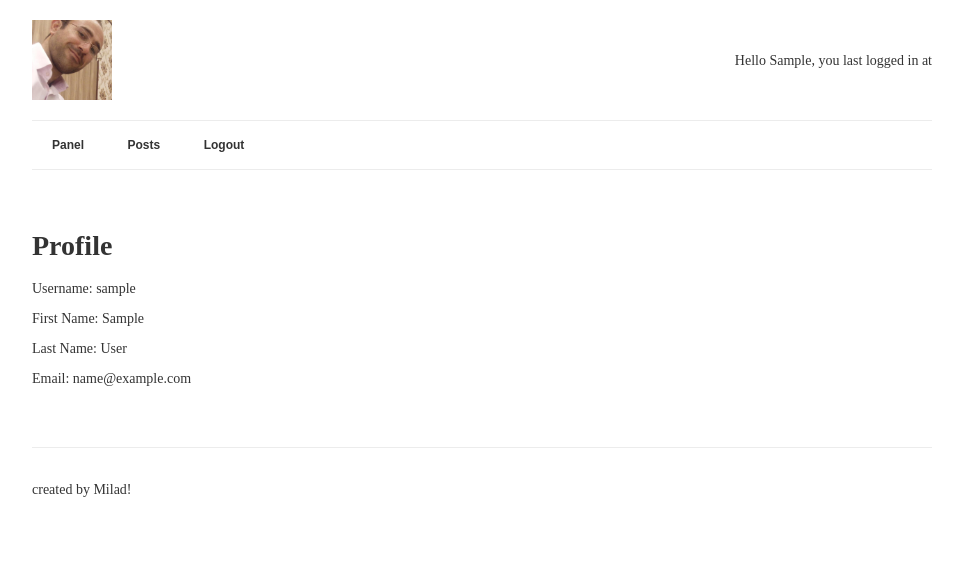
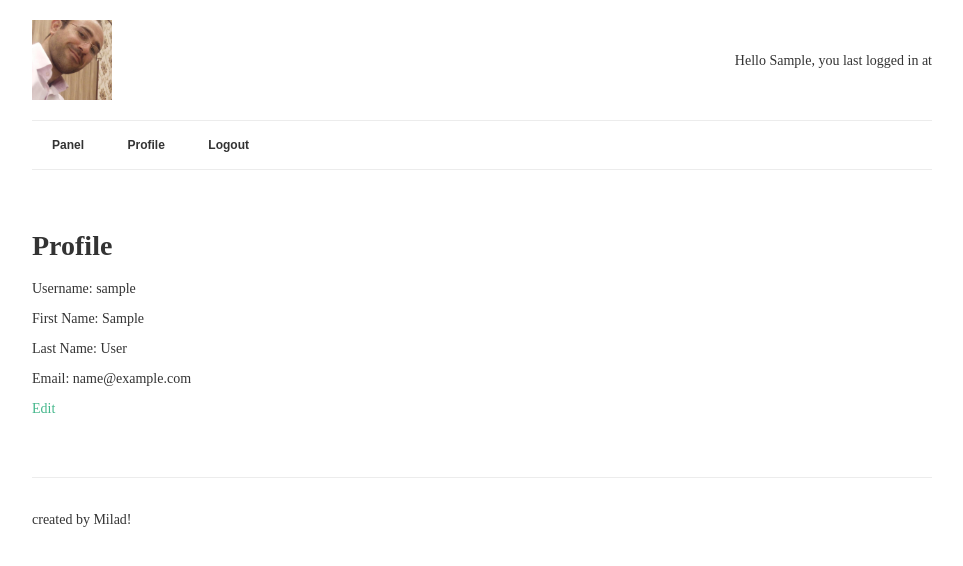
Before and after one commit to HZZSOFT/DjangoGit2, a Django app: page /panel/profile/ in a window 1280 px wide. Shown: the top 566 px of the page, without its empty margins (158-1121 px from the left). Run offline with Django 3.2, Linux system fonts and the light colour scheme; the visitor is signed in with stand-in values (Sample User, id 1).

Commit message:
add profile menu

```diff
--- a/DjangoGit2/templates/base.html
+++ b/DjangoGit2/templates/base.html
@@ -28,7 +28,7 @@
 			<nav>
                 {% if request.user.is_authenticated %}
                         <a href="{% url 'panel' %}">Panel</a>
-                        <a href="{% url 'posts' %}">Posts</a>
+                        <a href="{% url 'profile' %}">Profile</a>
                         <a href="{% url 'logout' %}">Logout</a>
                     {% else %}
                         <a href="{% url 'index' %}">Home</a>
--- a/register_app/templates/panel/panel.html
+++ b/register_app/templates/panel/panel.html
@@ -2,6 +2,7 @@
 {% block title %}My Blog - Panel{% endblock %}
 {% block content %}
     <ul>
+        <li><a href="{% url 'posts' %}">All Posts</a> </li>
         <li><a href="{% url 'new_post' %}">Add New Post</a> </li>
         <li><a href="{% url 'comment_list' %}">Manage Comments</a> </li>
     </ul>
--- a/register_app/templates/panel/profile.html
+++ b/register_app/templates/panel/profile.html
@@ -11,4 +11,5 @@
     <p>Email: {{ user.email }}</p>
 
     </div>
+    <a class="btn btn-success" href="{% url 'edit_profile' %}">Edit</a>
 {% endblock %}
```
